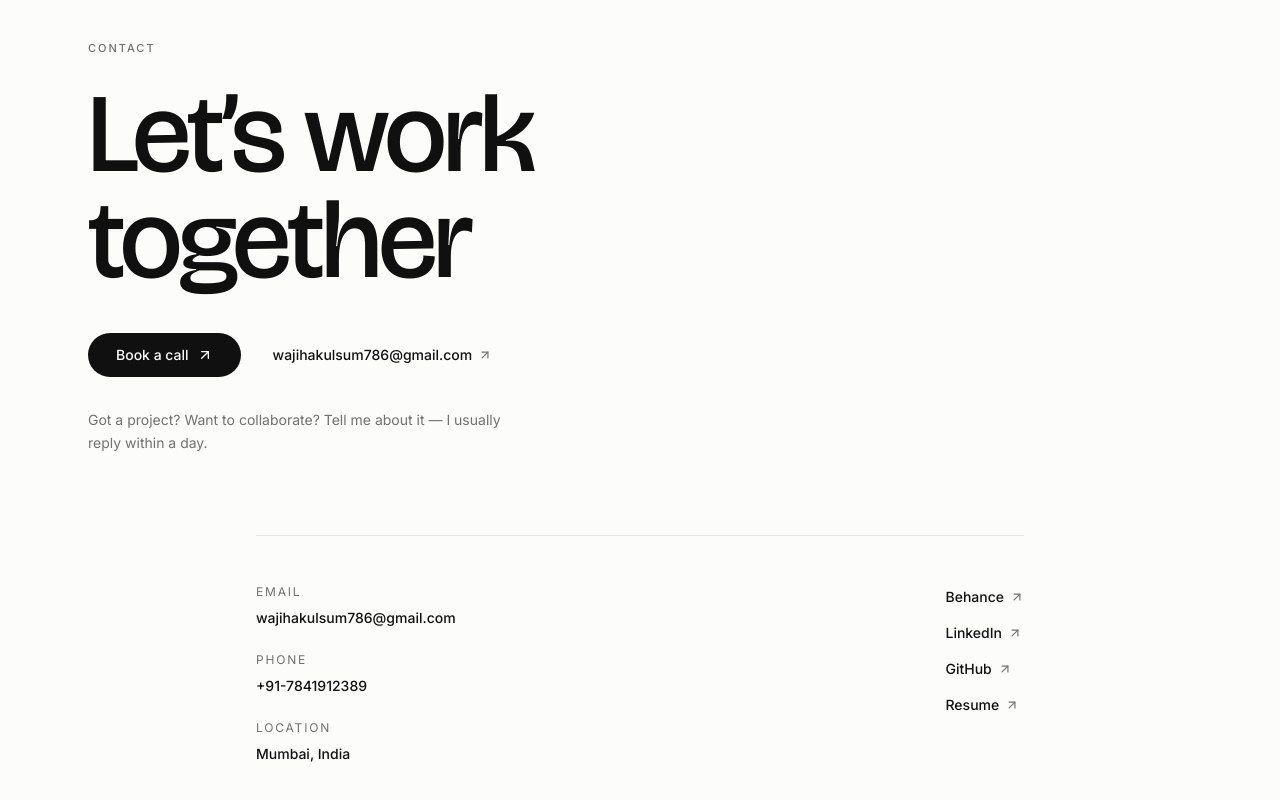
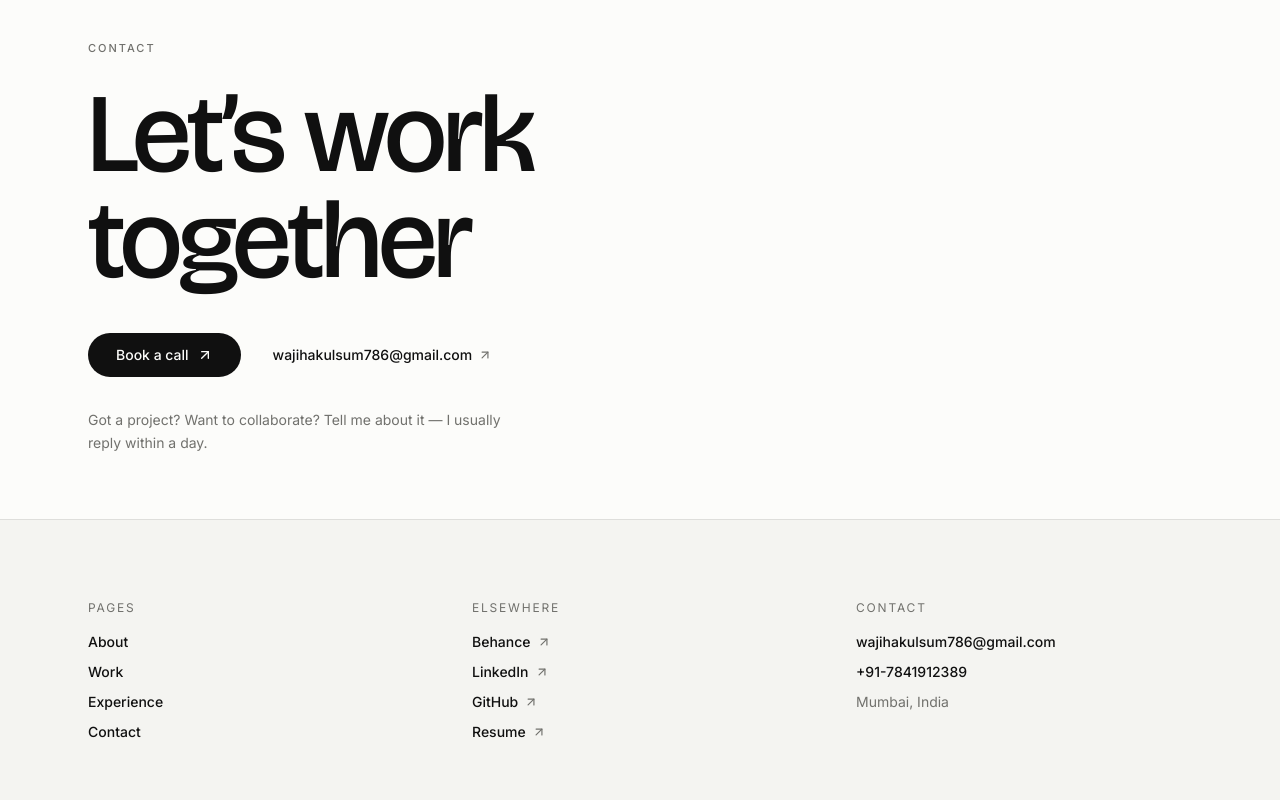
Before and after one commit to wajiha-kulsum/Portfolio, a Next.js app: page / in a window 1280 px wide. Shown: the part 3601-4401 px from the top of the page. Built offline with nearby package versions, Linux system fonts and the light colour scheme; no server answers.

Commit message:
feat: footer sitemap band with Pages, Elsewhere, and Contact columns
Move contact details and socials out of the contact section into a full-width footer band on the faint canvas; contact section now ends with the CTA.

```diff
--- a/src/app/page.tsx
+++ b/src/app/page.tsx
@@ -5,6 +5,7 @@ import { SiteNav } from "@/components/site-nav";
 import { ContributionGraph } from "@/components/contribution-graph";
 import {
   EXPERIENCE,
+  NAV_LINKS,
   PROJECTS,
   PROFILE,
   SOCIAL_LINKS,
@@ -24,6 +25,8 @@ export default function Home() {
         <WorkSection />
         <ContactSection />
       </main>
+
+      <SiteFooter />
     </div>
   );
 }
@@ -307,37 +310,35 @@ function ContactSection() {
           Got a project? Want to collaborate? Tell me about it — I usually reply within a day.
         </p>
       </div>
+    </section>
+  );
+}
 
-      <div className="mx-auto mt-20 grid max-w-3xl gap-10 border-t border-border pt-12 sm:grid-cols-2">
-        <div className="space-y-6">
-          <ContactItem label="Email">
+function SiteFooter() {
+  return (
+    <footer className="border-t border-border bg-faint">
+      <div className="mx-auto max-w-6xl px-6 py-16 sm:py-20">
+        <div className="grid gap-12 sm:grid-cols-3">
+          <FooterColumn title="Pages">
+            {NAV_LINKS.map((link) => (
+              <li key={link.href}>
                 <a
-              href={`mailto:${PROFILE.email}`}
-              className="font-medium transition-opacity hover:opacity-70"
+                  href={link.href}
+                  className="block w-fit font-medium transition-opacity hover:opacity-70"
                 >
-              {PROFILE.email}
+                  {link.label}
                 </a>
-          </ContactItem>
-          <ContactItem label="Phone">
-            <a
-              href={`tel:${PROFILE.phone.replace(/-/g, "")}`}
-              className="font-medium transition-opacity hover:opacity-70"
-            >
-              {PROFILE.phone}
-            </a>
-          </ContactItem>
-          <ContactItem label="Location">
-            <span className="font-medium">{PROFILE.location}</span>
-          </ContactItem>
-        </div>
+              </li>
+            ))}
+          </FooterColumn>
 
-        <ul className="space-y-3 sm:justify-self-end">
+          <FooterColumn title="Elsewhere">
             {SOCIAL_LINKS.map((link) => (
               <li key={link.label}>
                 <a
                   href={link.href}
                   {...(link.external ? { target: "_blank", rel: "noopener noreferrer" } : {})}
-                className="group inline-flex items-center gap-1.5 text-sm font-medium transition-opacity hover:opacity-70"
+                  className="group inline-flex w-fit items-center gap-1.5 font-medium transition-opacity hover:opacity-70"
                 >
                   {link.label}
                   <ArrowUpRight
@@ -349,17 +350,40 @@ function ContactSection() {
                 </a>
               </li>
             ))}
-        </ul>
+          </FooterColumn>
+
+          <FooterColumn title="Contact">
+            <li>
+              <a
+                href={`mailto:${PROFILE.email}`}
+                className="block w-fit font-medium transition-opacity hover:opacity-70"
+              >
+                {PROFILE.email}
+              </a>
+            </li>
+            <li>
+              <a
+                href={`tel:${PROFILE.phone.replace(/-/g, "")}`}
+                className="block w-fit font-medium transition-opacity hover:opacity-70"
+              >
+                {PROFILE.phone}
+              </a>
+            </li>
+            <li>
+              <span className="block text-muted-foreground">{PROFILE.location}</span>
+            </li>
+          </FooterColumn>
         </div>
-    </section>
+      </div>
+    </footer>
   );
 }
 
-function ContactItem({ label, children }: { label: string; children: React.ReactNode }) {
+function FooterColumn({ title, children }: { title: string; children: React.ReactNode }) {
   return (
     <div>
-      <p className="text-xs uppercase tracking-[0.15em] text-muted-foreground">{label}</p>
-      <div className="mt-2 text-sm">{children}</div>
+      <p className="text-xs uppercase tracking-[0.15em] text-muted-foreground">{title}</p>
+      <ul className="mt-4 space-y-2.5 text-sm">{children}</ul>
     </div>
   );
 }
```
Lines whose indentation alone changed are shown as unchanged.
